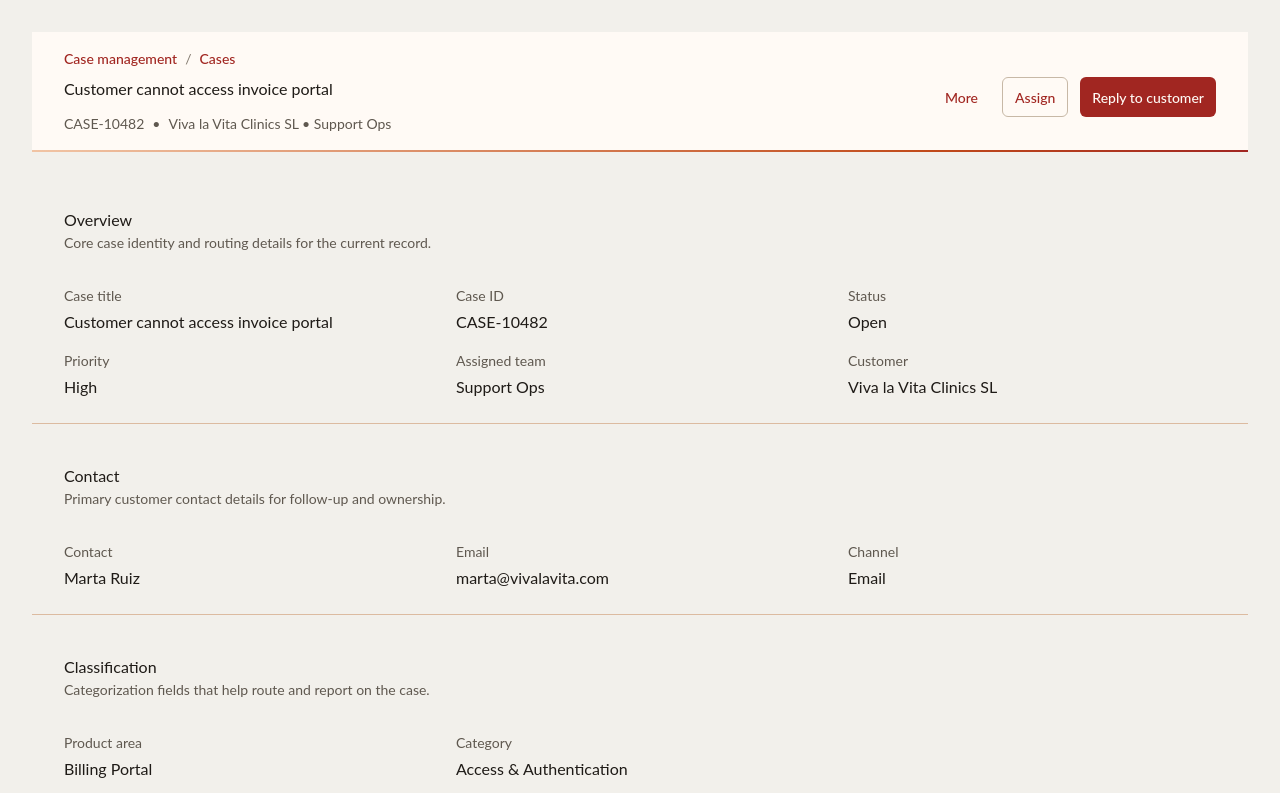
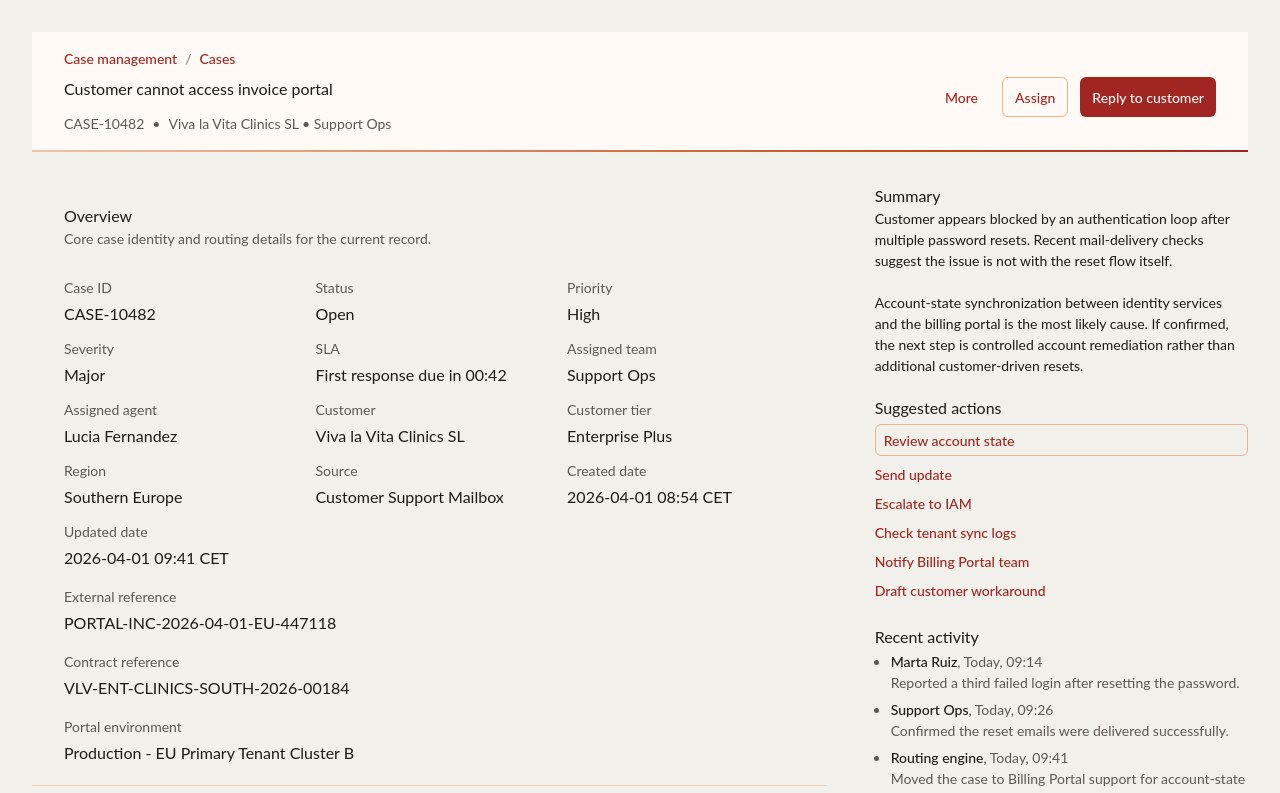
Before and after one commit to enricdelahoya-source/ehoya-design-system, a React (Vite) app: page / in a window 1280 px wide. Shown: the top 793 px of the page. Built offline with nearby package versions, Linux system fonts and the light colour scheme.

Commit message:
view mode complete for now!

```diff
--- a/src/design-system/components/Field.tsx
+++ b/src/design-system/components/Field.tsx
@@ -100,14 +100,14 @@ export default function Field({
    * ========================================
    */
   const wrapper = [
-    "flex flex-col",
+    "flex min-w-0 flex-col",
     variant === "tight"
       ? "gap-[var(--space-1)]"
       : "gap-[var(--space-stack-xs)]",
   ].join(" ")
 
   const controlStack = [
-    "flex flex-col",
+    "flex min-w-0 flex-col",
     "gap-[var(--space-stack-xs)]",
   ].join(" ")
 
--- a/src/design-system/components/FieldGrid.tsx
+++ b/src/design-system/components/FieldGrid.tsx
@@ -10,7 +10,7 @@ export default function FieldGrid({
   const fieldGridClasses = [
     "grid",
     "gap-x-[var(--space-stack-lg)]",
-    "gap-y-[var(--space-stack-md)]",
+    "gap-y-[var(--space-stack-sm)]",
     "lg:grid-cols-3",
     className,
   ]
--- a/src/design-system/components/ReadOnlyValue.tsx
+++ b/src/design-system/components/ReadOnlyValue.tsx
@@ -21,8 +21,11 @@ import type { ComponentPropsWithoutRef, ReactNode } from "react"
  * 1. PUBLIC API
  * ========================================
  */
+export type ReadOnlyValueBehavior = "compact" | "flexible" | "full-width"
+
 type ReadOnlyValueProps = {
   value?: ReactNode
+  behavior?: ReadOnlyValueBehavior
   multiline?: boolean
   variant?: "boxed" | "compact"
   size?: "sm" | "md"
@@ -38,6 +41,7 @@ type ReadOnlyValueProps = {
 export default function ReadOnlyValue({
   value,
   children,
+  behavior = "compact",
   multiline = false,
   variant = "boxed",
   size = "md",
@@ -96,10 +100,24 @@ export default function ReadOnlyValue({
         "whitespace-pre-wrap",
         "break-words",
       ].join(" ")
-    : [
-        "truncate",
-        "whitespace-nowrap",
-      ].join(" ")
+    : {
+        compact: [
+          "truncate",
+          "whitespace-nowrap",
+        ].join(" "),
+        flexible: [
+          "overflow-hidden",
+          "whitespace-normal",
+          "break-words",
+          "[display:-webkit-box]",
+          "[-webkit-box-orient:vertical]",
+          "[-webkit-line-clamp:2]",
+        ].join(" "),
+        "full-width": [
+          "whitespace-normal",
+          "break-words",
+        ].join(" "),
+      }[behavior]
 
   /**
    * ========================================
--- a/src/design-system/components/RecordSection.tsx
+++ b/src/design-system/components/RecordSection.tsx
@@ -18,10 +18,10 @@ export default function RecordSection({
   const sectionClasses = [
     "space-y-[var(--space-stack-sm)]",
     "border-b",
-    "border-[color-mix(in_srgb,var(--color-accent)_22%,var(--color-border-divider))]",
+    "border-[var(--color-border-divider)]",
     "px-[var(--space-section-sm)]",
-    "pt-[var(--space-6)]",
-    "pb-[var(--space-6)]",
+    "pt-[var(--space-5)]",
+    "pb-[var(--space-5)]",
     "md:px-[var(--space-section-md)]",
     className,
   ]
@@ -51,7 +51,7 @@ export default function RecordSection({
     "text-[color:var(--color-text-secondary)]",
   ].join(" ")
 
-  const contentClasses = ["pt-[var(--space-5)]"].join(" ")
+  const contentClasses = ["pt-[var(--space-4)]"].join(" ")
 
   return (
     <section aria-labelledby={titleId} className={sectionClasses}>
--- a/src/design-system/playground.tsx
+++ b/src/design-system/playground.tsx
@@ -2,6 +2,7 @@ import Button from "./components/Button"
 import Field from "./components/Field"
 import FieldGrid from "./components/FieldGrid"
 import FieldStack from "./components/FieldStack"
+import Link from "./components/Link"
 import PageContent from "./components/PageContent"
 import ReadOnlyValue from "./components/ReadOnlyValue"
 import RecordShellBar from "./components/RecordShellBar"
@@ -12,16 +13,81 @@ const caseRecord = {
   id: "CASE-10482",
   status: "Open",
   priority: "High",
+  severity: "Major",
+  sla: "First response due in 00:42",
   assignedTeam: "Support Ops",
+  assignedAgent: "Lucia Fernandez",
   customer: "Viva la Vita Clinics SL",
+  customerTier: "Enterprise Plus",
+  region: "Southern Europe",
   contact: "Marta Ruiz",
   email: "marta@vivalavita.com",
   channel: "Email",
+  source: "Customer Support Mailbox",
+  createdDate: "2026-04-01 08:54 CET",
+  updatedDate: "2026-04-01 09:41 CET",
   productArea: "Billing Portal",
-  category: "Access & Authentication",
+  category: "Access & Authentication / Multi-factor Access Recovery",
+  externalReference: "PORTAL-INC-2026-04-01-EU-447118",
+  contractReference: "VLV-ENT-CLINICS-SOUTH-2026-00184",
+  portalEnvironment: "Production - EU Primary Tenant Cluster B",
   summary:
     "Customer reset password twice and still cannot access the billing portal.",
 }
+
+const aiSummary =
+  "Customer appears blocked by an authentication loop after multiple password resets. Recent mail-delivery checks suggest the issue is not with the reset flow itself.\n\nAccount-state synchronization between identity services and the billing portal is the most likely cause. If confirmed, the next step is controlled account remediation rather than additional customer-driven resets."
+
+const recentActivity = [
+  {
+    actor: "Marta Ruiz",
+    timestamp: "Today, 09:14",
+    detail: "Reported a third failed login after resetting the password.",
+  },
+  {
+    actor: "Support Ops",
+    timestamp: "Today, 09:26",
+    detail: "Confirmed the reset emails were delivered successfully.",
+  },
+  {
+    actor: "Routing engine",
+    timestamp: "Today, 09:41",
+    detail: "Moved the case to Billing Portal support for account-state review.",
+  },
+  {
+    actor: "Lucia Fernandez",
+    timestamp: "Today, 09:52",
+    detail: "Requested identity logs from the central authentication service team.",
+  },
+  {
+    actor: "Marta Ruiz",
+    timestamp: "Today, 10:08",
+    detail: "Confirmed the issue affects two finance users in the same clinic group.",
+  },
+  {
+    actor: "Support Ops",
+    timestamp: "Today, 10:16",
+    detail: "Attached prior password reset attempts to the internal notes.",
+  },
+  {
+    actor: "Billing Portal engineering",
+    timestamp: "Today, 10:31",
+    detail: "Acknowledged a possible tenant-state mismatch.",
+  },
+  {
+    actor: "Lucia Fernandez",
+    timestamp: "Today, 10:44",
+    detail: "Scheduled the next customer update after the IAM validation window.",
+  },
+]
+
+const asideTitleStyles = {
+  fontSize: "var(--text-aside-title)",
+  lineHeight: "var(--leading-aside-title)",
+  fontWeight: "var(--font-weight-bold)",
+  letterSpacing: "normal",
+  color: "var(--color-text-primary)",
+} as const
 
 export default function App() {
   return (
@@ -50,30 +116,67 @@ export default function App() {
           }
         />
 
+        <div className="grid items-start gap-[var(--space-section-sm)] xl:grid-cols-[minmax(0,2fr)_minmax(18rem,1fr)]">
+          <div className="min-w-0 space-y-[var(--space-4)]">
             <RecordSection
               title="Overview"
               description="Core case identity and routing details for the current record."
             >
+              <FieldStack className="gap-[var(--space-6)]">
                 <FieldGrid>
-            <Field label="Case title" variant="tight">
-              <ReadOnlyValue value={caseRecord.title} variant="compact" />
-            </Field>
                   <Field label="Case ID" variant="tight">
-              <ReadOnlyValue value={caseRecord.id} variant="compact" />
+                    <ReadOnlyValue value={caseRecord.id} behavior="compact" variant="compact" />
                   </Field>
                   <Field label="Status" variant="tight">
-              <ReadOnlyValue value={caseRecord.status} variant="compact" />
+                    <ReadOnlyValue value={caseRecord.status} behavior="compact" variant="compact" />
                   </Field>
                   <Field label="Priority" variant="tight">
-              <ReadOnlyValue value={caseRecord.priority} variant="compact" />
+                    <ReadOnlyValue value={caseRecord.priority} behavior="compact" variant="compact" />
+                  </Field>
+                  <Field label="Severity" variant="tight">
+                    <ReadOnlyValue value={caseRecord.severity} behavior="compact" variant="compact" />
+                  </Field>
+                  <Field label="SLA" variant="tight">
+                    <ReadOnlyValue value={caseRecord.sla} behavior="flexible" variant="compact" />
                   </Field>
                   <Field label="Assigned team" variant="tight">
-              <ReadOnlyValue value={caseRecord.assignedTeam} variant="compact" />
+                    <ReadOnlyValue value={caseRecord.assignedTeam} behavior="compact" variant="compact" />
+                  </Field>
+                  <Field label="Assigned agent" variant="tight">
+                    <ReadOnlyValue value={caseRecord.assignedAgent} behavior="compact" variant="compact" />
                   </Field>
                   <Field label="Customer" variant="tight">
-              <ReadOnlyValue value={caseRecord.customer} variant="compact" />
+                    <ReadOnlyValue value={caseRecord.customer} behavior="flexible" variant="compact" />
+                  </Field>
+                  <Field label="Customer tier" variant="tight">
+                    <ReadOnlyValue value={caseRecord.customerTier} behavior="compact" variant="compact" />
+                  </Field>
+                  <Field label="Region" variant="tight">
+                    <ReadOnlyValue value={caseRecord.region} behavior="compact" variant="compact" />
+                  </Field>
+                  <Field label="Source" variant="tight">
+                    <ReadOnlyValue value={caseRecord.source} behavior="flexible" variant="compact" />
+                  </Field>
+                  <Field label="Created date" variant="tight">
+                    <ReadOnlyValue value={caseRecord.createdDate} behavior="compact" variant="compact" />
+                  </Field>
+                  <Field label="Updated date" variant="tight">
+                    <ReadOnlyValue value={caseRecord.updatedDate} behavior="compact" variant="compact" />
                   </Field>
                 </FieldGrid>
+
+                <FieldStack className="gap-[var(--space-4)]">
+                  <Field label="External reference" variant="tight">
+                    <ReadOnlyValue value={caseRecord.externalReference} behavior="full-width" variant="compact" />
+                  </Field>
+                  <Field label="Contract reference" variant="tight">
+                    <ReadOnlyValue value={caseRecord.contractReference} behavior="full-width" variant="compact" />
+                  </Field>
+                  <Field label="Portal environment" variant="tight">
+                    <ReadOnlyValue value={caseRecord.portalEnvironment} behavior="full-width" variant="compact" />
+                  </Field>
+                </FieldStack>
+              </FieldStack>
             </RecordSection>
 
             <RecordSection
@@ -82,13 +185,13 @@ export default function App() {
             >
               <FieldGrid>
                 <Field label="Contact" variant="tight">
-              <ReadOnlyValue value={caseRecord.contact} variant="compact" />
+                  <ReadOnlyValue value={caseRecord.contact} behavior="compact" variant="compact" />
                 </Field>
                 <Field label="Email" variant="tight">
-              <ReadOnlyValue value={caseRecord.email} variant="compact" />
+                  <ReadOnlyValue value={caseRecord.email} behavior="flexible" variant="compact" />
                 </Field>
                 <Field label="Channel" variant="tight">
-              <ReadOnlyValue value={caseRecord.channel} variant="compact" />
+                  <ReadOnlyValue value={caseRecord.channel} behavior="compact" variant="compact" />
                 </Field>
               </FieldGrid>
             </RecordSection>
@@ -99,10 +202,10 @@ export default function App() {
             >
               <FieldGrid>
                 <Field label="Product area" variant="tight">
-              <ReadOnlyValue value={caseRecord.productArea} variant="compact" />
+                  <ReadOnlyValue value={caseRecord.productArea} behavior="flexible" variant="compact" />
                 </Field>
                 <Field label="Category" variant="tight">
-              <ReadOnlyValue value={caseRecord.category} variant="compact" />
+                  <ReadOnlyValue value={caseRecord.category} behavior="flexible" variant="compact" />
                 </Field>
               </FieldGrid>
             </RecordSection>
@@ -117,6 +220,64 @@ export default function App() {
                 </Field>
               </FieldStack>
             </RecordSection>
+          </div>
+
+          <aside className="min-w-0 space-y-[var(--space-5)] border-t border-[var(--color-border-divider)] pt-[var(--space-6)] xl:border-t-0 xl:pt-0 xl:pl-[var(--space-section-sm)]">
+            <section className="space-y-[var(--space-2)]">
+              <h3 className="m-0" style={asideTitleStyles}>
+                Summary
+              </h3>
+              <p className="whitespace-pre-wrap text-sm leading-normal text-[color:var(--color-text-primary)]">
+                {aiSummary}
+              </p>
+            </section>
+
+            <section className="space-y-[var(--space-2)]">
+              <h3 className="m-0" style={asideTitleStyles}>
+                Suggested actions
+              </h3>
+              <div className="flex flex-col items-start gap-[var(--space-2)] py-[var(--space-1)]">
+                <Button className="w-full justify-start" size="sm" variant="secondary">
+                  Review account state
+                </Button>
+                <Link className="text-sm leading-normal" href="#">
+                  Send update
+                </Link>
+                <Link className="text-sm leading-normal" href="#">
+                  Escalate to IAM
+                </Link>
+                <Link className="text-sm leading-normal" href="#">
+                  Check tenant sync logs
+                </Link>
+                <Link className="text-sm leading-normal" href="#">
+                  Notify Billing Portal team
+                </Link>
+                <Link className="text-sm leading-normal" href="#">
+                  Draft customer workaround
+                </Link>
+              </div>
+            </section>
+
+            <section className="space-y-[var(--space-2)]">
+              <h3 className="m-0" style={asideTitleStyles}>
+                Recent activity
+              </h3>
+              <ul className="list-outside list-disc space-y-[var(--space-1)] pl-[var(--space-4)] marker:text-[color:var(--color-text-secondary)]">
+                {recentActivity.map((item) => (
+                  <li key={`${item.actor}-${item.timestamp}`} className="space-y-[var(--space-1)]">
+                    <p className="text-sm leading-normal text-[color:var(--color-text-primary)]">
+                      <span className="font-medium">{item.actor}</span>
+                      <span className="text-[color:var(--color-text-secondary)]">, {item.timestamp}</span>
+                    </p>
+                    <p className="text-sm leading-normal text-[color:var(--color-text-secondary)]">
+                      {item.detail}
+                    </p>
+                  </li>
+                ))}
+              </ul>
+            </section>
+          </aside>
+        </div>
       </PageContent>
     </main>
   )
--- a/src/design-system/tokens/foundations/typography.css
+++ b/src/design-system/tokens/foundations/typography.css
@@ -10,15 +10,18 @@
 
   --text-record-title: 1.875rem;
   --text-section-title: 1.5rem;
+  --text-aside-title: 1rem;
   --text-field-label: var(--text-sm);
   --text-field-value: var(--text-md);
   --text-meta: var(--text-sm);
 
   --leading-record-title: 2.25rem;
   --leading-section-title: 2rem;
+  --leading-aside-title: 1.5rem;
 
   --font-weight-record-title: var(--font-weight-medium);
   --font-weight-section-title: var(--font-weight-medium);
+  --font-weight-aside-title: var(--font-weight-medium);
 
   --leading-tight: 1.2;
   --leading-snug: 1.35;
--- a/src/design-system/tokens/semantics/borders.css
+++ b/src/design-system/tokens/semantics/borders.css
@@ -1,7 +1,7 @@
 @theme {
   --color-border-subtle: var(--color-warm-500);
   --color-border-strong: var(--color-warm-750);
-  --color-border-divider: var(--color-warm-450);
+  --color-border-divider: color-mix(in srgb, var(--color-accent) 28%, var(--color-warm-0));
   --color-border-focus: color-mix(in srgb, var(--color-amber-500) 72%, var(--color-orange-500));
   --color-border-danger: var(--color-red-500);
   --color-border-success: var(--color-green-500);
--- a/src/design-system/tokens/semantics/states.css
+++ b/src/design-system/tokens/semantics/states.css
@@ -32,8 +32,8 @@
   --color-action-secondary-surface: var(--color-surface-elevated);
   --color-action-secondary-hover: var(--color-warm-175);
   --color-action-secondary-active: var(--color-warm-325);
-  --color-action-secondary-border: var(--color-border-control);
-  --color-action-secondary-border-hover: var(--color-border-control-hover);
+  --color-action-secondary-border: color-mix(in srgb, var(--color-accent) 48%, var(--color-warm-0));
+  --color-action-secondary-border-hover: color-mix(in srgb, var(--color-accent) 62%, var(--color-warm-0));
   --color-on-action-secondary: var(--color-text-brand);
 
   --color-action-ghost-hover: var(--color-warm-275);
```
Lines whose indentation alone changed are shown as unchanged.
